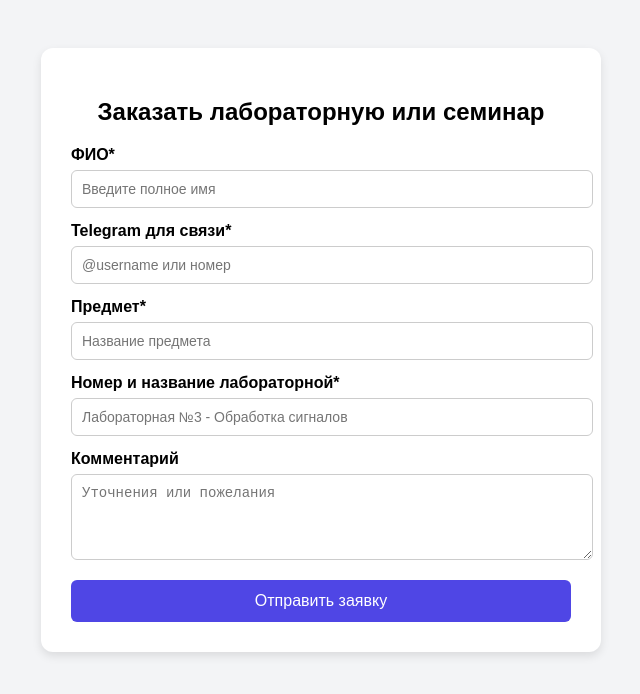
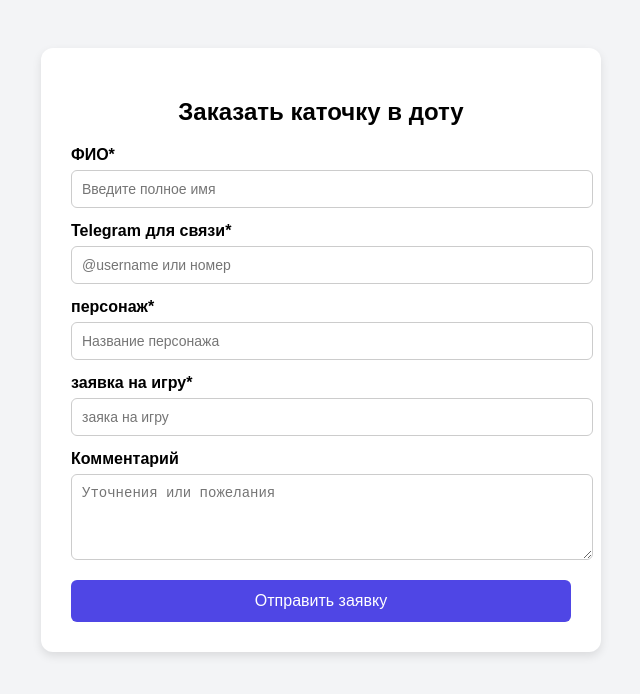
Before and after one commit to Latish1/MyWebSite, a plain HTML site: page index.html in a window 1280 px wide. Shown: the whole page, without its empty margins (319-959 px from the left). Drawn offline with Linux system fonts and the light colour scheme.

Commit message:
Update index.html

```diff
--- a/index.html
+++ b/index.html
@@ -78,7 +78,7 @@
 <body>
 
 <form id="orderForm">
-  <h2>Заказать лабораторную или семинар</h2>
+  <h2>Заказать каточку в доту</h2>
 
   <label>ФИО*</label>
   <input type="text" name="name" placeholder="Введите полное имя" required />
@@ -88,12 +88,12 @@
   <input type="text" name="contact" placeholder="@username или номер" required />
   <div class="error" id="error-contact"></div>
 
-  <label>Предмет*</label>
-  <input type="text" name="subject" placeholder="Название предмета" required />
+  <label>персонаж*</label>
+  <input type="text" name="subject" placeholder="Название персонажа" required />
   <div class="error" id="error-subject"></div>
 
-  <label>Номер и название лабораторной*</label>
-  <input type="text" name="labInfo" placeholder="Лабораторная №3 - Обработка сигналов" required />
+  <label>заявка на игру*</label>
+  <input type="text" name="labInfo" placeholder="заяка на игру" required />
   <div class="error" id="error-labInfo"></div>
 
   <label>Комментарий</label>
@@ -106,7 +106,7 @@
 <div class="success-alert" id="successAlert" style="display: none;">
   <div class="success-box">
     <h3>✅ Заявка отправлена</h3>
-    <p>Алексей получил вашу заявку и свяжется с вами в ближайшее время.</p>
+    <p>Рашид получит вашу заявку.</p>
     <button onclick="document.getElementById('successAlert').style.display='none'">ОК</button>
   </div>
 </div>
@@ -160,7 +160,7 @@
     const botToken = "7770499100:AAG03TkAv-OkAGQS93gvzDT-lGg7J8GWpKA";
     const chatId = "-4939438939";
 
-    const message = `📌 Новая заявка на лабораторную/семинар:\n\n👤 ФИО: ${formData.name}\n📱 Контакт: ${formData.contact}\n📚 Предмет: ${formData.subject}\n🧪 Лабораторная/Семинар: ${formData.labInfo}\n📝 Комментарий: ${formData.comment || "—"}`;
+    const message = `📌 Новая заявка на каточку в доту:\n\n👤 ФИО: ${formData.name}\n📱 Контакт: ${formData.contact}\n📚 Предмет: ${formData.subject}\n🧪 дота: ${formData.labInfo}\n📝 Комментарий: ${formData.comment || "—"}`;
 
     try {
       const response = await fetch(`https://api.telegram.org/bot${botToken}/sendMessage`, {
```
